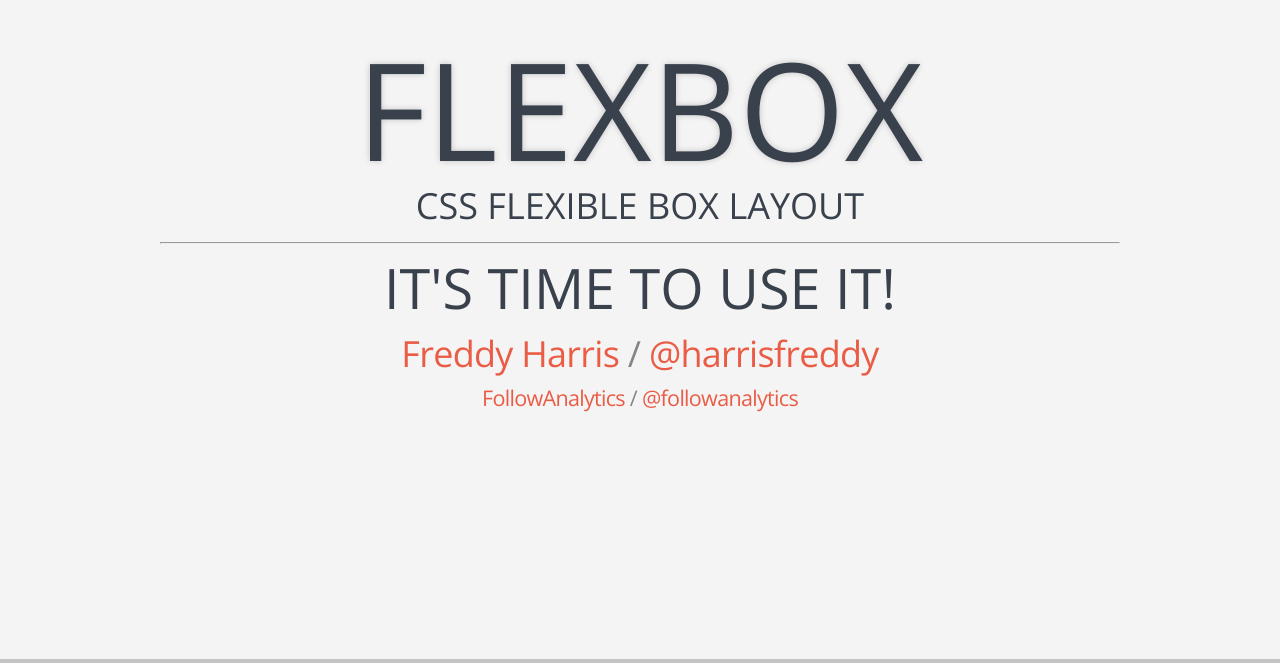
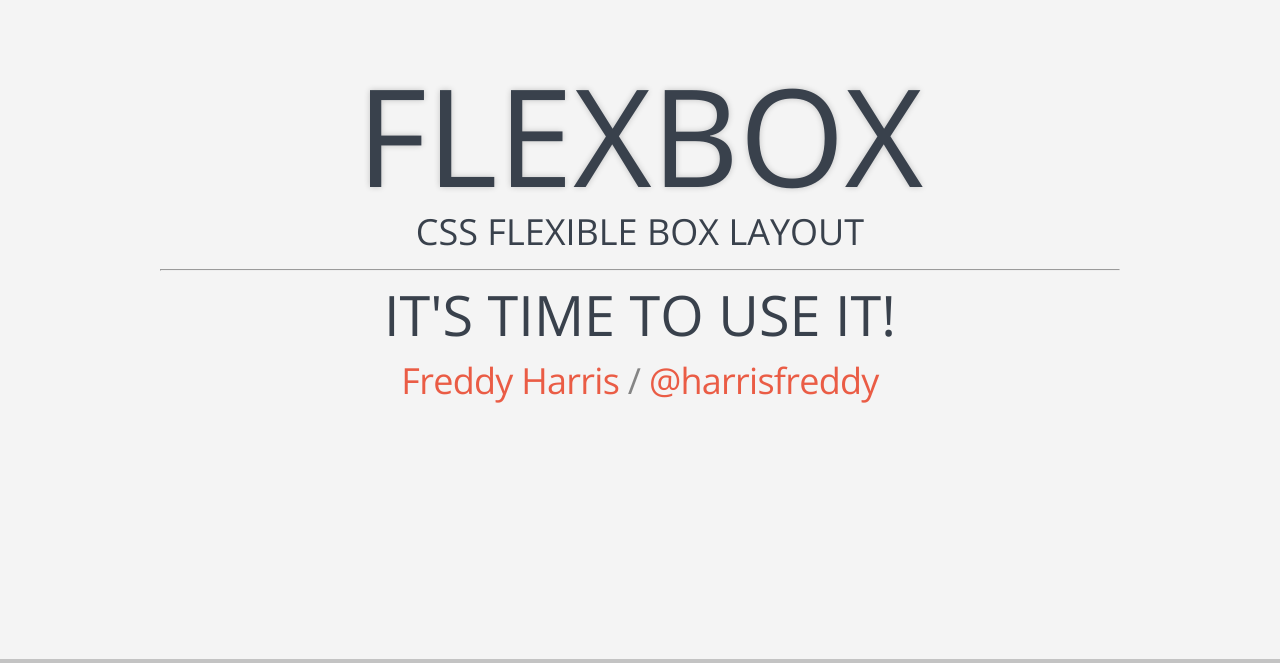
Before and after one commit to Freddy03h/flexbox-presentation, a website: page index.html in a window 1280 px wide. Shown: the part 137-800 px from the top of the page. Drawn offline with nearby package versions, Linux system fonts and the light colour scheme.

Commit message:
byebye follow

```diff
--- a/index.html
+++ b/index.html
@@ -299,9 +299,6 @@
           <p>
             <a href="http://freddy03h.github.io" target="_blank">Freddy Harris</a> / <a href="http://twitter.com/harrisfreddy" target="_blank">@harrisfreddy</a>
           </p>
-          <p>
-            <small><a href="http://followanalytics.com" target="_blank">FollowAnalytics</a> / <a href="http://twitter.com/followanalytics" target="_blank">@followanalytics</a></small>
-          </p>
         </section>
 
         <!-- |||| -->
@@ -316,9 +313,8 @@
         </section>
 
         <section data-background="img/fa_artboard.png">
-          <h4 style="color: white">Currently</h4>
+          <h4 style="color: white">Previously</h4>
           <h2 style="color: white">Lead Front end developer</h2>
-          <p><a href="http://followanalytics.com">FollowAnalytics</a></p>
         </section>
 
         <section>
```
